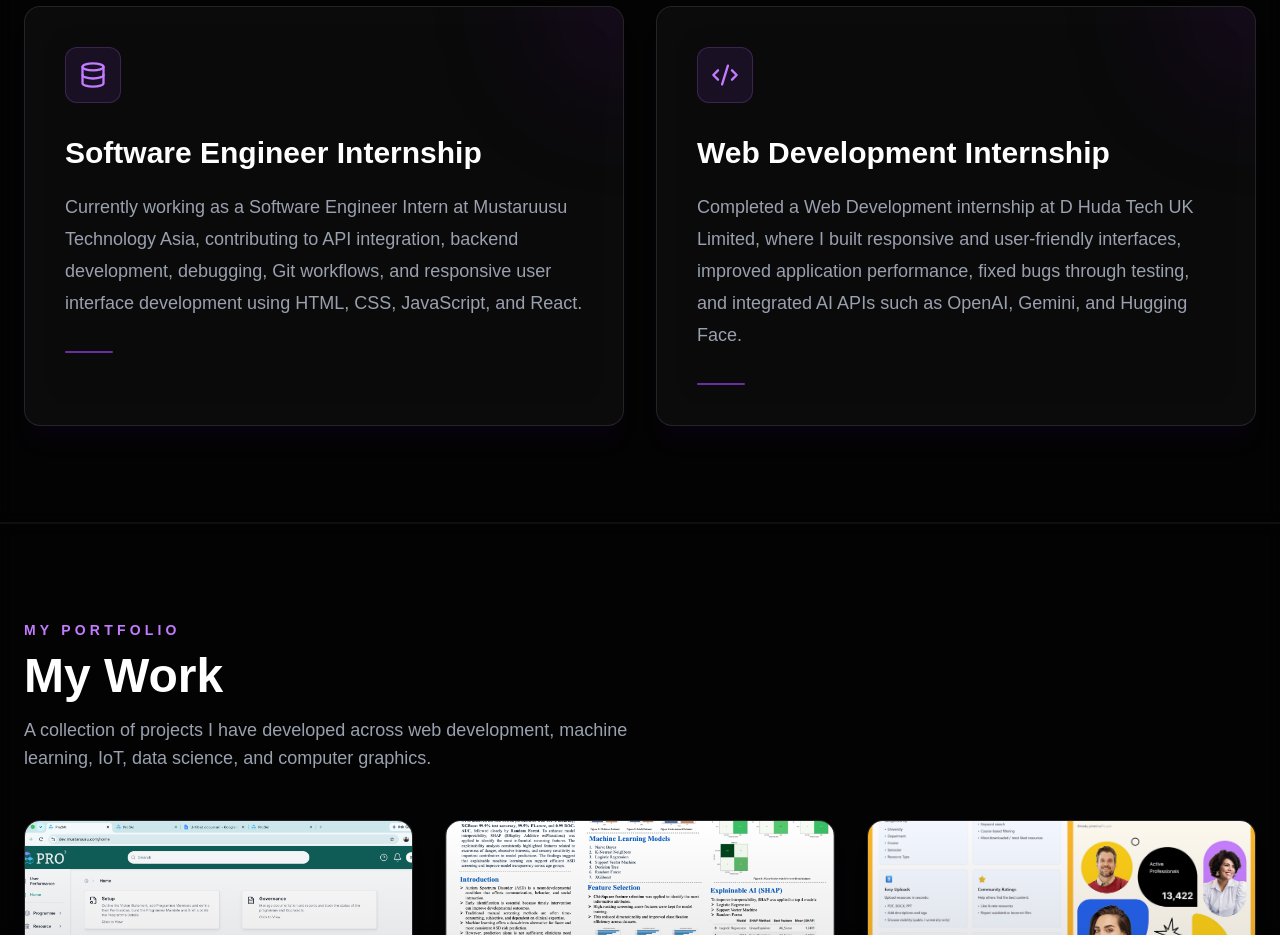
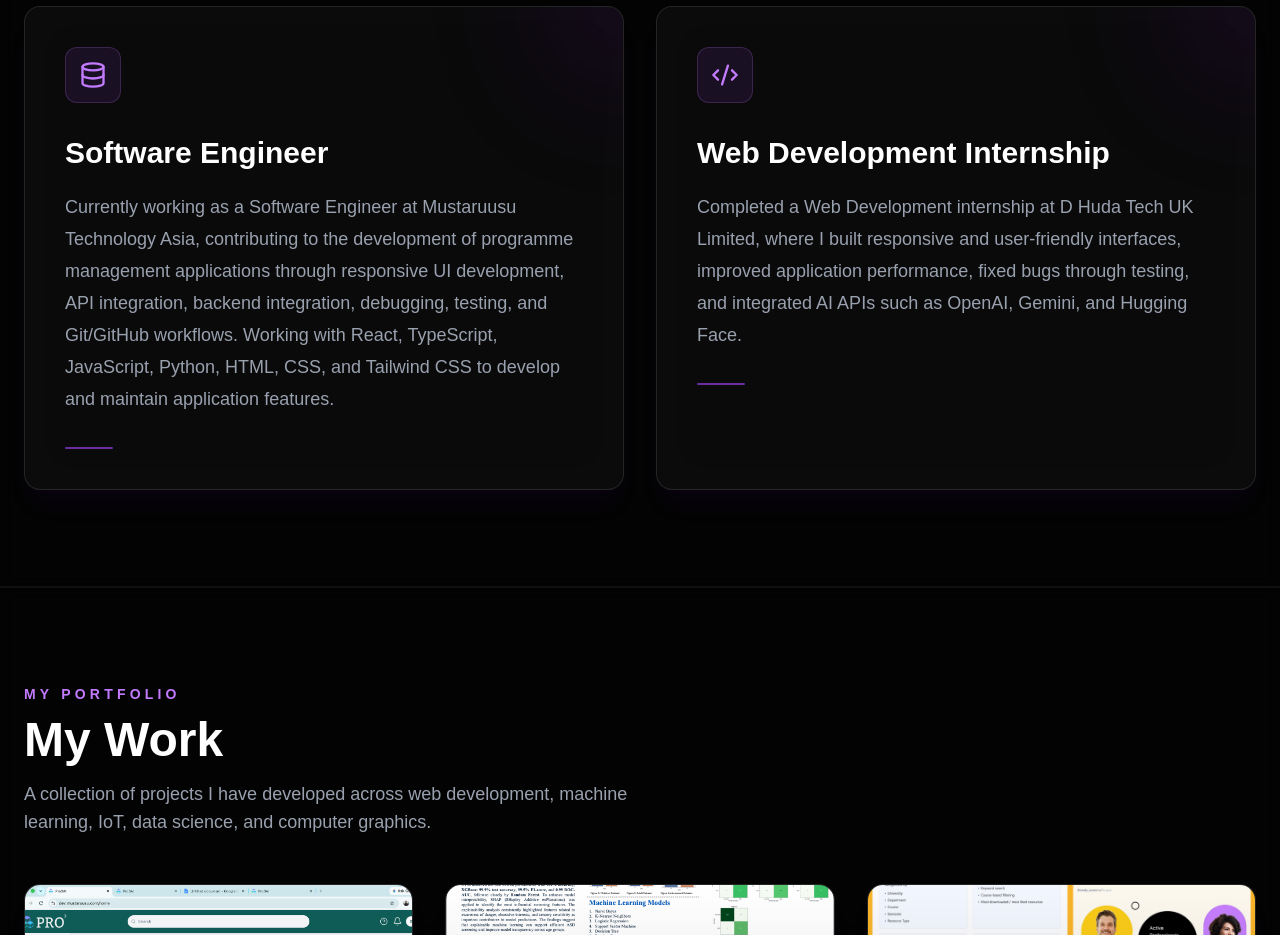
Before and after one commit to TonimaDristy/nextjs-portfolio, a Next.js app: page / in a window 1280 px wide. Shown: the part 2140-3075 px from the top of the page. Built offline with nearby package versions, Linux system fonts and the light colour scheme.

Commit message:
New texts in services

```diff
--- a/components/Services.tsx
+++ b/components/Services.tsx
@@ -3,9 +3,9 @@ import { Code2, Database } from "lucide-react";
 const services = [
   {
     icon: Database,
-    title: "Software Engineer Internship",
+    title: "Software Engineer",
     description:
-      "Currently working as a Software Engineer Intern at Mustaruusu Technology Asia, contributing to API integration, backend development, debugging, Git workflows, and responsive user interface development using HTML, CSS, JavaScript, and React.",
+      "Currently working as a Software Engineer at Mustaruusu Technology Asia, contributing to the development of programme management applications through responsive UI development, API integration, backend integration, debugging, testing, and Git/GitHub workflows. Working with React, TypeScript, JavaScript, Python, HTML, CSS, and Tailwind CSS to develop and maintain application features.",
   },
   {
     icon: Code2,
```
